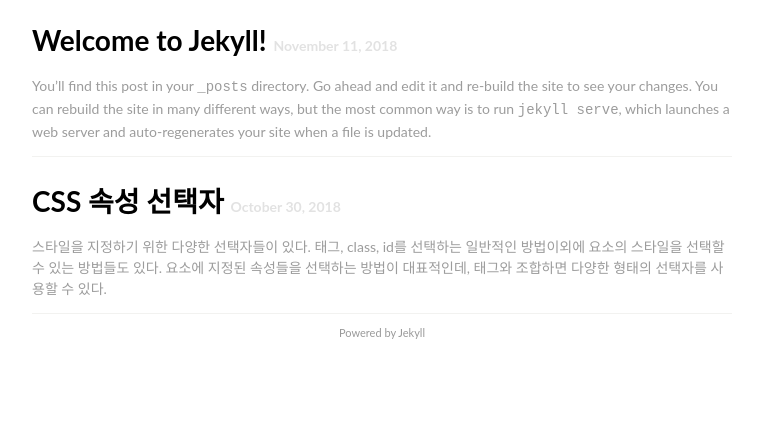
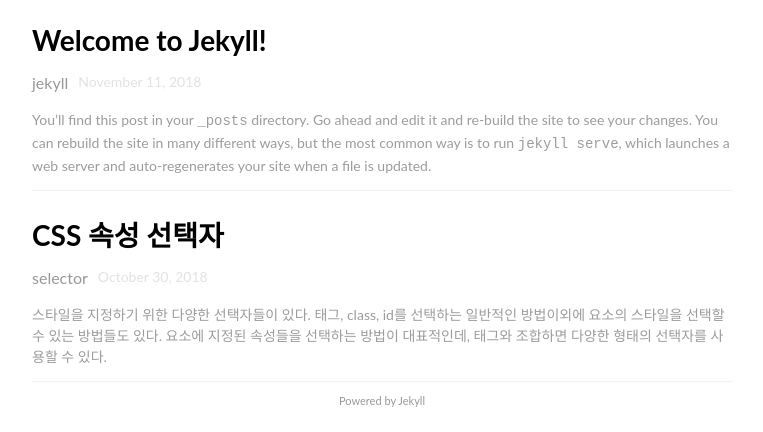
Before and after one commit to naduhy2/blog, a Jekyll site: the page built from index.md, in a window 1280 px wide, cut to the strip 468-900 px from the top of the page. Shown: the whole strip, without its empty margins (258-1021 px from the left). Built offline with Jekyll 4.4.1, drawn with Linux system fonts in a browser that asks for light colours.

Commit message:
Add Category on post

```diff
--- a/_layouts/home.html
+++ b/_layouts/home.html
@@ -7,8 +7,11 @@ layout: "wrapper"
         <h2>
             <a href="{{ post.url | prepend: site.baseurl }}">{{ post.title }}</a>
             <span>{{ category }}</span>
+        </h2>
+        <div class="post_extra">
+            <span class="category">{{ post.categories | first }}</span>
             <span class="date">{{ post.date | date: "%B %d, %Y" }}</span>
-        </h2>
+        </div>
         <p>{{ post.excerpt }}</p>
     </article>
 {% endfor %}
--- a/assets/css/_content.scss
+++ b/assets/css/_content.scss
@@ -9,13 +9,20 @@
             font-size: 28px;
             margin-bottom: 10px;
         }
-        .date {
-            color: #e2e2e2;
-            font-size: 14px;
-        }
         p {
             color: #9c9c9c;
             font-size: 14px;
         }
+        .post_extra {
+            display: flex;
+            .category {
+                padding-right: 10px;
+                color: #999;
+            }
+            .date {
+                color: #e2e2e2;
+                font-size: 14px;
+            }
+        }
     }
 }
```
